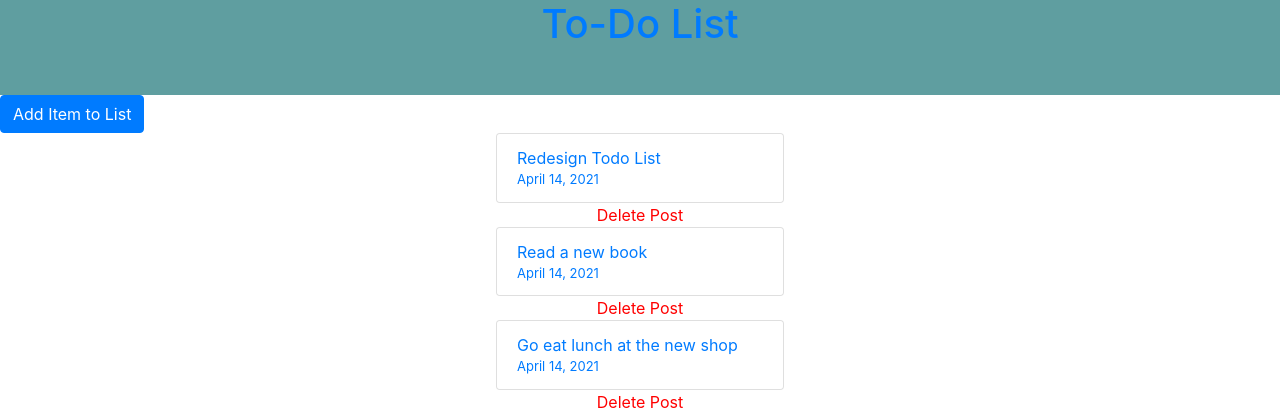
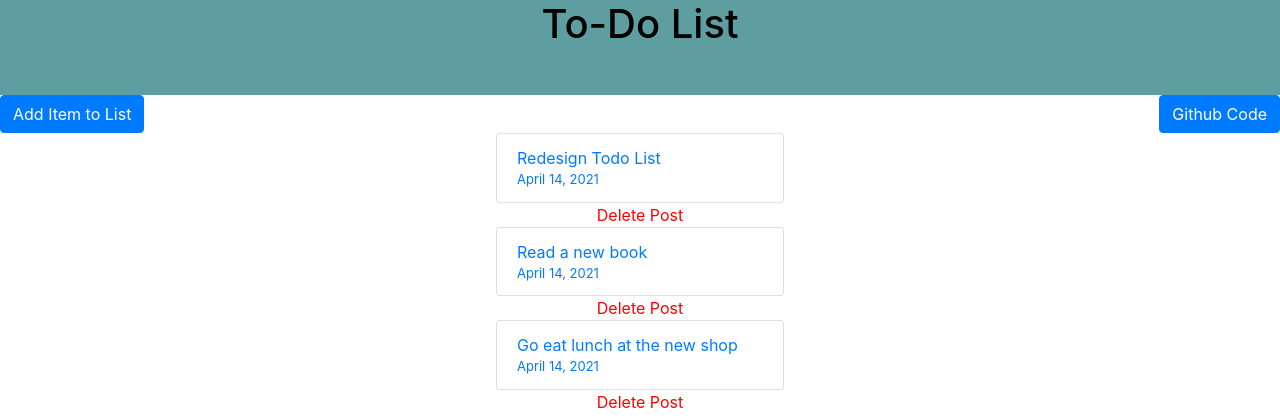
Before and after one commit to Moali97/ToDo-App, a Django app: page / in a window 1280 px wide. Shown: the top 420 px of the page. Run offline with Django 3.2, Linux system fonts and the light colour scheme; data comes from the database, SQL or seed files in the repository; some libraries are stand-ins or nearby versions.

Commit message:
Added Github code link

```diff
--- a/static/css/base.css
+++ b/static/css/base.css
@@ -9,14 +9,18 @@ header{
  text-align: center;
 }
 
+h1 a{
+ color: #000000;
+}
+
+
+
 .navigation{
   list-style-type: none;
   text-align: left;
   padding: 0;
   margin: 0;
   font-size: 25px;
-
-
 }
 
 .post-form{
@@ -51,3 +55,8 @@ header{
 .delete a{
  color: red;
 }
+
+.nav-right{
+ float: right;
+
+}
--- a/templates/base.html
+++ b/templates/base.html
@@ -10,9 +10,16 @@
            <h1><a href="{% url 'home' %}">To-Do List</a></h1>
         </header>
 
-      <div>
+        <div class="nav-right">
+            <a href="https://github.com/Moali97/ToDo-App" target="_blank" button type="button" class="btn btn-primary" >Github Code</a>
+          <!-- <a class="nav-link" href="https://github.com/Moali97/ToDo-App" target="_blank">GitHub</a> -->
+        </div>
+
+        <div>
+
          {% block content %}
          {% endblock content %}
-      </div>
-     </body>
-    </html>
+
+        </div>
+      </body>
+   </html>
--- a/templates/home.html
+++ b/templates/home.html
@@ -4,8 +4,6 @@
 
    <span class="navigation" xmlns="http://www.w3.org/1999/html">
      <nav>
-        <!--<a href="{% url 'post_new' %}">Add Item To List</a>-->
-       <!--  <a href="{% url 'post_new' %}" class="btn btn-primary btn-lg active" role="button" aria-pressed="true">Add Item to List</a>-->
          <a href="{% url 'post_new' %}" button type="button" class="btn btn-primary">Add Item to List</button></a>
      </nav>
    </span>
```
